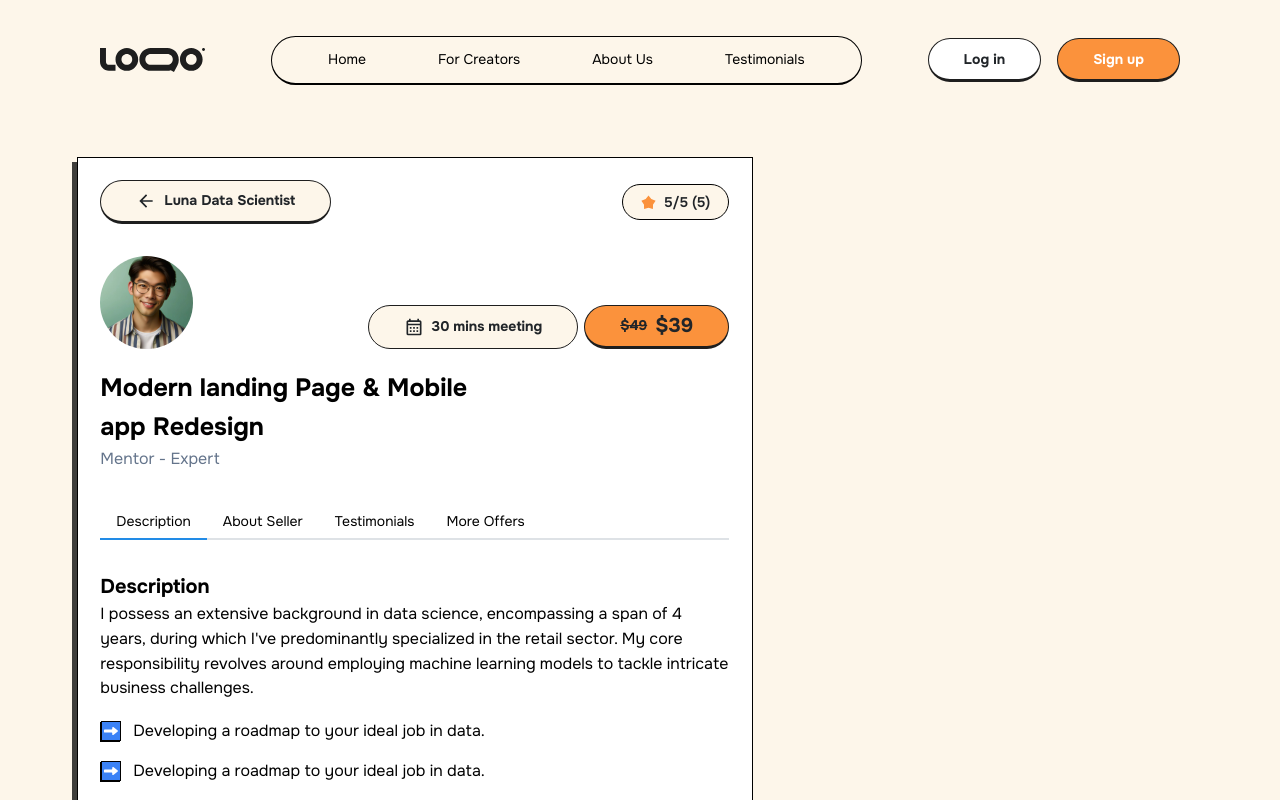
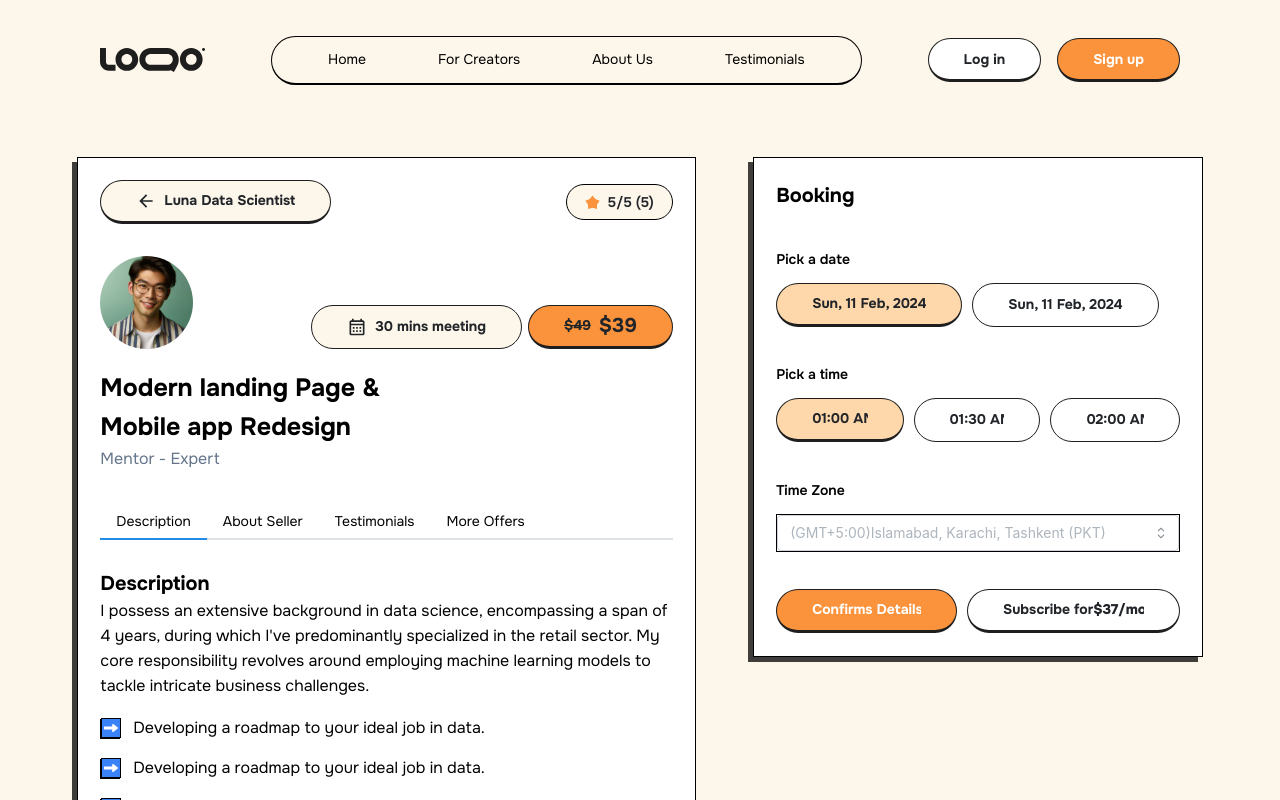
Before and after one commit to ShaYri12/TopExpert, a Next.js app: page /desktopfive in a window 1280 px wide. Shown: the top 800 px of the page. Built offline with nearby package versions, Linux system fonts and the light colour scheme.

Commit message:
completed

```diff
--- a/app/desktopfive/page.tsx
+++ b/app/desktopfive/page.tsx
@@ -10,6 +10,7 @@ import {
   Card,
   Image,
   Text,
+  Select,
 } from "@mantine/core";
 import { MdArrowBack, MdOutlineCalendarMonth } from "react-icons/md";
 import { Tabs } from "@mantine/core";
@@ -283,6 +284,84 @@ const Page = () => {
           </Tabs.Panel>
         </Tabs>
       </div>
+
+      <div
+        className={`bg-white max-h-[500px] flex flex-col justify-between border w-[40%] border-black p-[2%] ${classes.card}`}
+      >
+        <h2 className="text-[20px] font-[700] ">Booking</h2>
+
+        <div className="space-y-[12px]">
+          <p className="text-[14px] font-[600]">Pick a date</p>
+          <div className="flex items-center gap-[10px]">
+            <Button
+              variant="default"
+              radius={"35px"}
+              bg={"#FED7AA"}
+              className={classes.button}
+            >
+              Sun, 11 Feb, 2024
+            </Button>
+            <Button
+              variant="default"
+              radius={"35px"}
+              className={classes.simpleButton}
+            >
+              Sun, 11 Feb, 2024
+            </Button>
+          </div>
+        </div>
+
+        <div className="space-y-[12px]">
+          <p className="text-[14px] font-[600]">Pick a time</p>
+          <div className="flex items-center gap-[10px]">
+            <Button
+              variant="default"
+              radius={"35px"}
+              bg={"#FED7AA"}
+              className={classes.button}
+            >
+              01:00 AM
+            </Button>
+            <Button
+              variant="default"
+              radius={"35px"}
+              className={classes.simpleButton}
+            >
+              01:30 AM
+            </Button>
+            <Button
+              variant="default"
+              radius={"35px"}
+              className={classes.simpleButton}
+            >
+              02:00 AM
+            </Button>
+          </div>
+        </div>
+
+        <div className="space-y-[12px]">
+          <p className="text-[14px] font-[600]">Time Zone</p>
+          <Select
+            className={"border border-black"}
+            placeholder="(GMT+5:00)Islamabad, Karachi, Tashkent (PKT)"
+            data={[
+              "(GMT+5:00)Islamabad, Karachi, Tashkent (PKT)",
+              "(GMT+5:00)Islamabad, Karachi, Tashkent (IST)",
+              "(GMT+5:00)Islamabad, Karachi, Tashkent (BGT)",
+              "(GMT+5:00)Islamabad, Karachi, Tashkent (KUP)",
+            ]}
+          />
+        </div>
+
+        <div className="flex items-center justify-center gap-[10px]">
+          <Button radius={"35px"} bg={"#FB923C"} className={classes.button}>
+            Confirms Details
+          </Button>
+          <Button variant="default" radius={"35px"} className={classes.button}>
+            Subscribe for <span className="font-[800]"> $37/mo</span>
+          </Button>
+        </div>
+      </div>
     </div>
   );
 };
```
